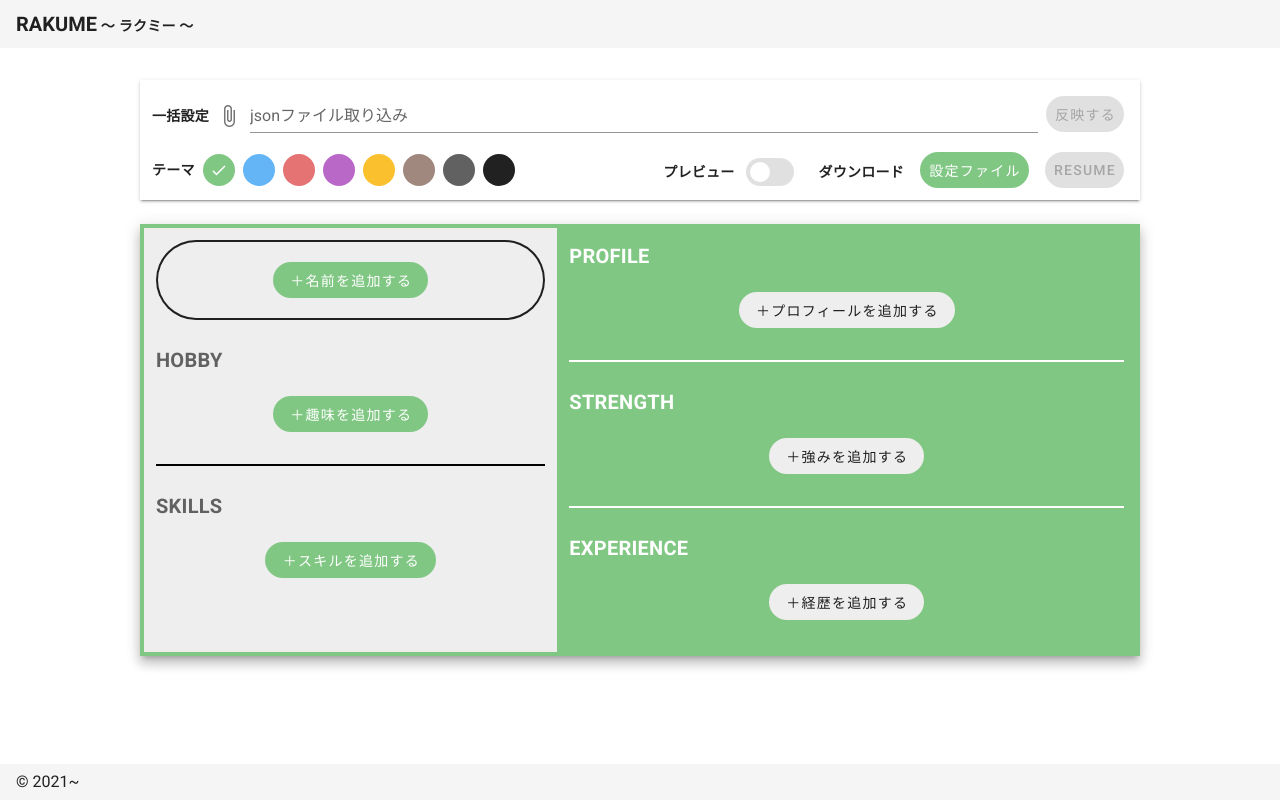
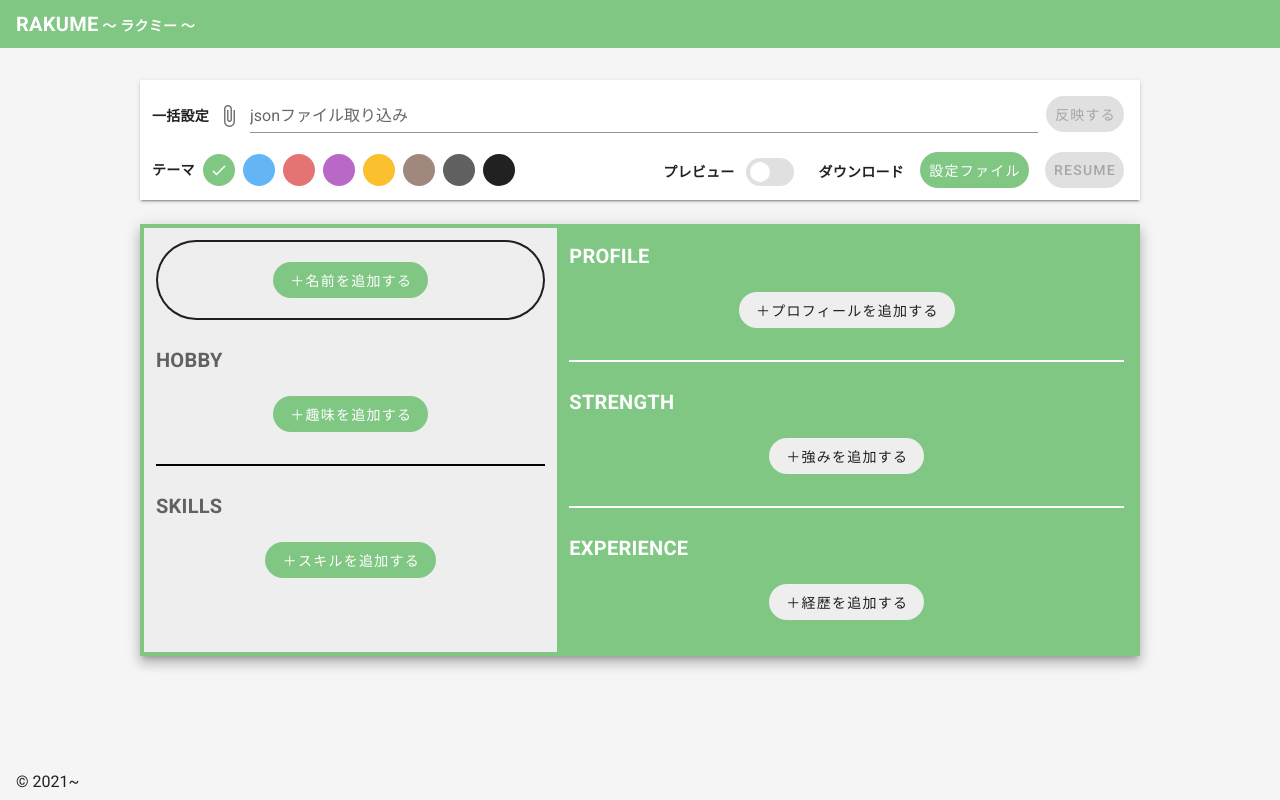
Before and after one commit to kentani/rakume, a Nuxt app: page / in a window 1280 px wide. Built offline with nearby package versions, Linux system fonts and the light colour scheme.

Commit message:
style: ヘッダーの色を変更

```diff
--- a/layouts/default.vue
+++ b/layouts/default.vue
@@ -1,8 +1,8 @@
 <template>
-  <v-app dark>
-    <v-app-bar app flat dense>
+  <v-app style="background: #F5F5F5">
+    <v-app-bar app flat dense color="green lighten-2">
       <v-toolbar-title>
-        <span class="font-weight-bold">RAKUME</span><span class="body-2 font-weight-bold"> 〜 ラクミー 〜</span>
+        <span class="title font-weight-bold white--text">RAKUME</span><span class="body-2 font-weight-bold white--text"> 〜 ラクミー 〜</span>
       </v-toolbar-title>
     </v-app-bar>
     <v-main class="my-4">
--- a/pages/index.vue
+++ b/pages/index.vue
@@ -1,7 +1,7 @@
 <template>
   <div>
     <v-row justify="center" class="mb-6">
-      <v-card tile width="1000">
+      <v-card tile width="1000" max-width="1000">
         <v-card-actions class="pb-0">
           <span class="body-2 font-weight-bold ml-1 mr-2 pt-1">一括設定</span>
           <v-file-input
```
